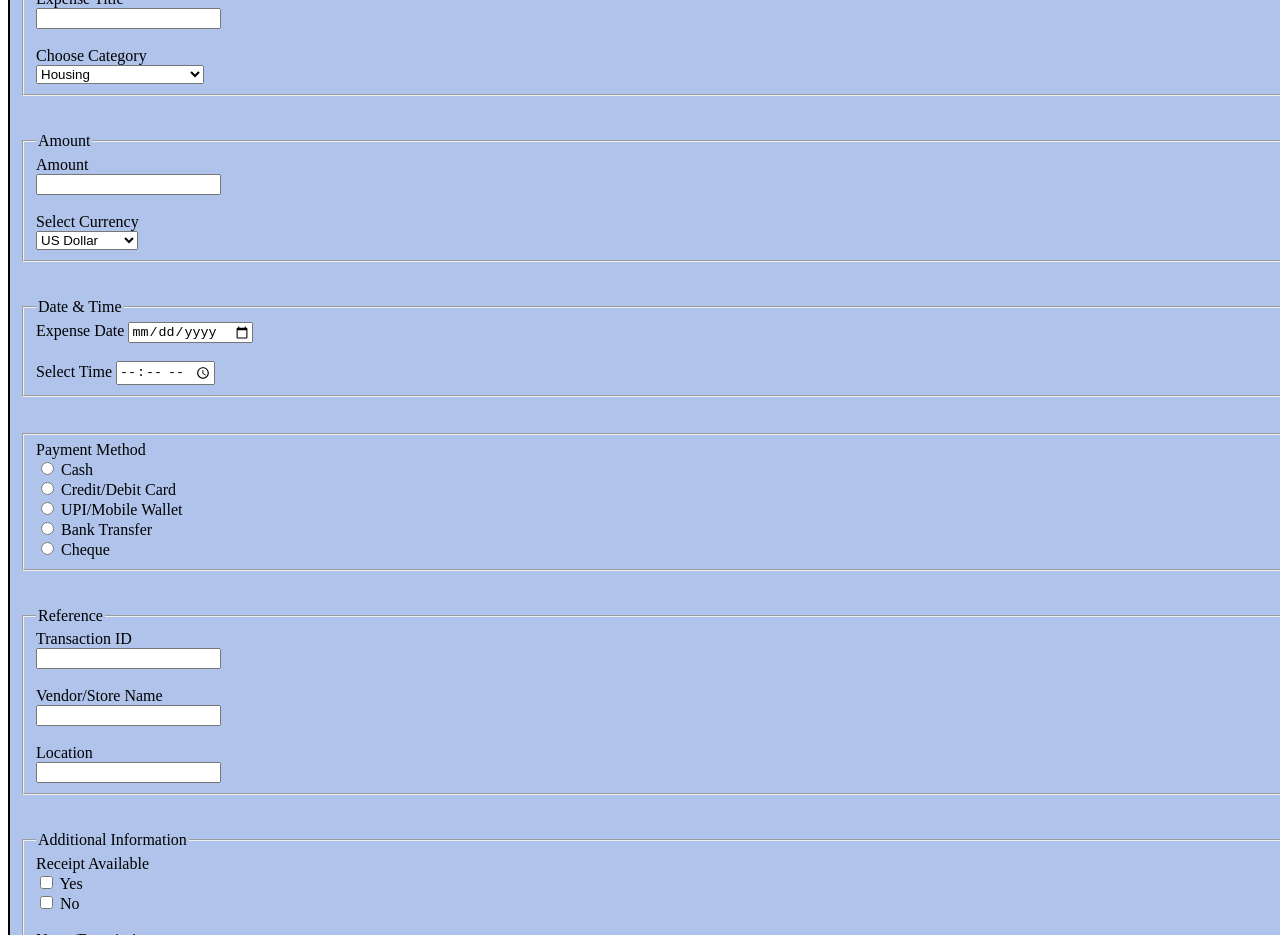
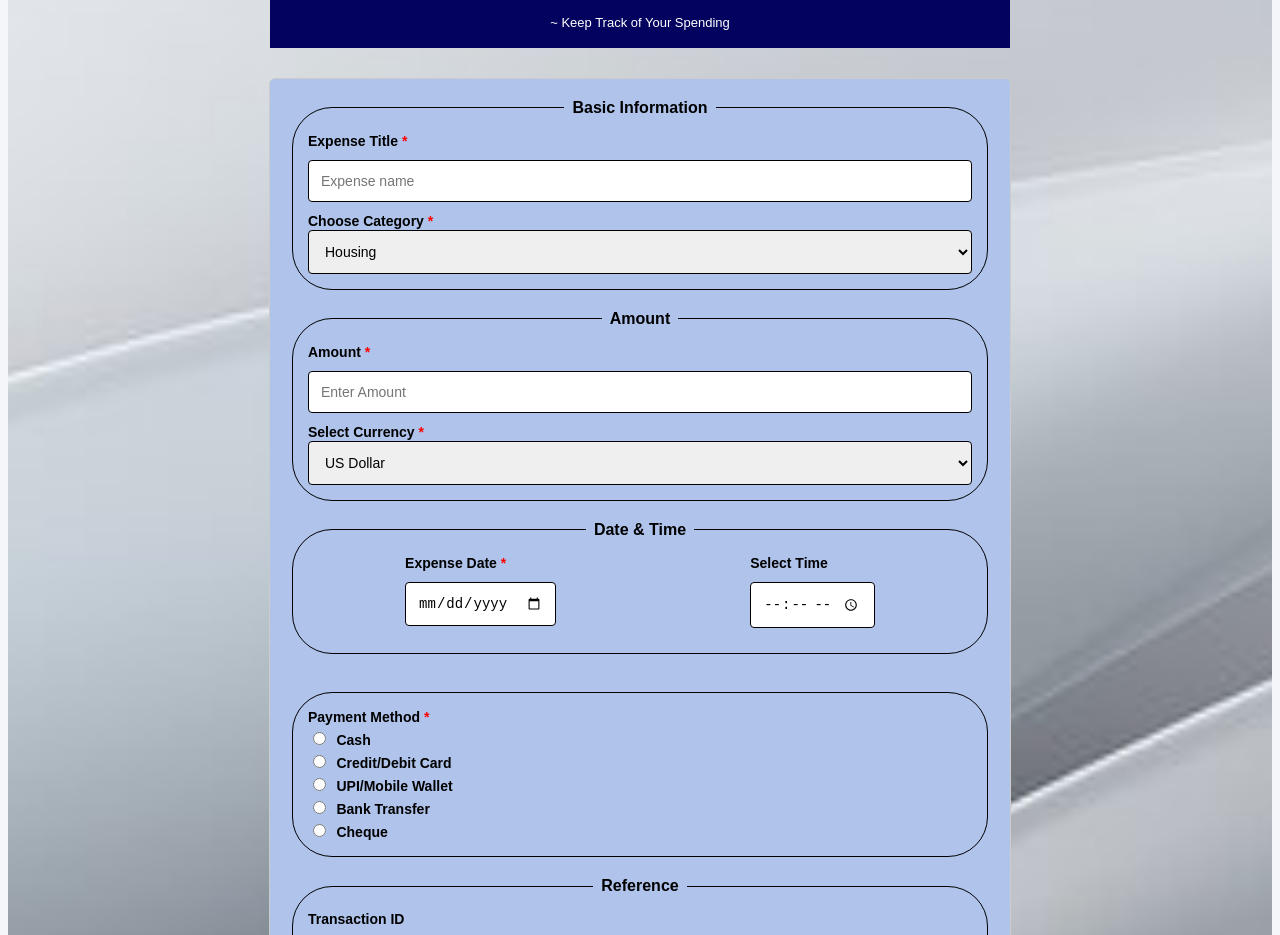
Before and after one commit to Swetalana09/Expense-Tracker-Form, a plain HTML site: page Expense Tracker Form/index.html in a window 1280 px wide. Shown: the part 120-1055 px from the top of the page. Drawn offline with Linux system fonts and the light colour scheme.

Commit message:
Add CSS style

```diff
--- /dev/null
+++ b/Expense Tracker Form/css/style.css
@@ -0,0 +1,139 @@
+body{
+    background-color: #f4f6f9;
+    font-family: Arial, Helvetica, sans-serif;
+}
+.main{
+    text-align: center;
+    font-size:24px;
+    margin-bottom: 20px;
+    background-color: rgb(3, 3, 95);
+    color: white;
+    height:auto;
+    width:730px;
+    padding:5px;
+    margin: auto;
+}
+.id1{
+    text-align: center;
+    font-size: small;
+}
+
+.form{
+    width:700px;
+    margin: 30px auto;
+    align-items: stretch;
+    border: 1px solid black;
+    border-radius: 6px;
+    padding: 20px;
+    background-color: rgb(175, 195, 235);
+}
+
+.form,.table-box{
+    width:700px;
+    flex:1;
+    border:1px solid #ccc;
+    padding: 20px;
+}
+.container{
+    gap: 30px;
+    padding: 20px;
+    align-items: flex-start;
+    background-image: url('../images/picture.jpg');
+    background-size: cover;
+    background-position: center;
+    background-repeat: no-repeat;
+}
+
+.box{
+    display: flex;
+    justify-content: space-around;
+}
+
+fieldset{
+    border: 1.5px solid black;
+    padding: 15px;
+    margin-bottom: 20px;
+    border-radius: 40px;
+}
+
+legend{
+    font-size: 16px;
+    font-weight: bold;
+    padding: 0 8px;
+    text-align: center;
+}
+
+label{
+    font-size: 14px;
+    font-family: Arial, Helvetica, sans-serif;
+    font-weight: bold;
+}
+
+.submit{
+    text-align: center;
+    margin-top: 20px;
+}
+
+button{
+    padding:10px 20px;
+    font-size:16px;
+    background-color: #05173f;
+    color: white;
+    border:none;
+    border-radius: 15px;
+    cursor:pointer;
+}
+
+button:hover{
+    background-color: #6f7da5;
+}
+
+textarea{
+    height: 80px;
+    resize: vertical;
+}
+
+input[type="text"],
+input[type="number"],
+input[type="date"],
+input[type="time"],
+select,
+textarea{
+    width: 100%;
+    padding: 12px 12px;
+    margin-top: 5px 0 0 0;
+    font-size: 14px;
+    border: 1px solid black;
+    border-radius: 4px;
+    box-sizing: border-box;
+    resize: vertical;
+}
+
+input[type=text], input[type=number], input[type=date],input[type=time]{
+    width: 100%;
+    padding: 12px;
+    margin: 10px 0;
+    box-sizing: border-box;
+}
+
+input[type='radio'],
+input[type='checkbox']{
+    margin-right: 6px;
+    margin-top: 6px;
+}
+
+input[type='checkbox']{
+    box-sizing: border-box;
+}
+
+
+.asterisk{
+    color:red;
+}
+
+@media screen and (max-width:700px){
+    .form{
+        width:95%;
+        padding:15px;
+    }
+}
--- a/Expense Tracker Form/index.html
+++ b/Expense Tracker Form/index.html
@@ -4,25 +4,29 @@
     <meta charset="UTF-8">
     <meta name="viewport" content="width=device-width, initial-scale=1.0">
     <title>Expense Tracker Form</title>
-    <link rel="stylesheet" href="style.css">
+    <link rel="stylesheet" href="css/style.css">
 </head>
 <body>
+<div class="container">
+    <div class="main">
+        <h2>EXPENSE TRACKER FORM</h2>
+         <p class="id1">~ Keep Track of Your Spending</p>
+    </div>
 <div class="form">
     <form>
-        <h2 class="main">EXPENSE TRACKER FORM</h2>
         <fieldset>
             <legend>Basic Information</legend>
-        <!--Expense Title-->
-        <label for="exptitle">Expense Title</label><br>
-        <input type="text" id="exptitle" name="exptitle" required>
-        <br><br>
+            <!--Expense Title-->
+            <label for="exptitle">Expense Title <span class="asterisk">*</span></label><br>
+            <input type="text" id="exptitle" name="exptitle" placeholder="Expense name">
+        <br>
 
         <!--Category (Dropdown)-->
-        <label for="category">Choose Category</label><br>
+        <label for="category">Choose Category <span class="asterisk">*</span></label><br>
             <select name="category" id="category" required>
                     <option value="housing">Housing</option>
                     <option value="food">Food</option>
-                    <optin value="transportation">Transportation</optin>
+                    <option value="transportation">Transportation</optin>
                     <option value="health">Health</option>
                     <option value="shopping">Shopping</option>
                     <option value="entertainment">Entertainment</option>
@@ -30,41 +34,44 @@
                     <option value="miscellaneous">Miscellaneous expenses</option>
             </select>
         </fieldset>
-        <br><br>
 
         <fieldset>
             <legend>Amount</legend>
         <!--Amount (number)-->
-        <label for="amount">Amount</label><br>
-        <input type="number" id="amount" name="amount" required>
-        <br><br>
+        <label for="amount">Amount <span class="asterisk">*</span></label><br>
+        <input type="number" id="amount" name="amount" placeholder="Enter Amount" required>
+        <br>
 
         <!--Currency (Dropdown)-->
-        <label for="currency">Select Currency</label><br>
+        <label for="currency">Select Currency <span class="asterisk">*</span></label><br>
         <select name="currency" id="currency" required>
             <option value="USD" label="US Dollar">USD</option>
             <option value="INR" label="Indian Rupee">INR</option>
             <option value="EUR" label="Euro">EUR</option>
         </select>
     </fieldset>
-        <br><br>
 
         <fieldset>
             <legend>Date & Time</legend>
+        <div class="box">
         <!--Expense Date-->
-        <label for="dt">Expense Date</label>
-        <input type="date" id="dt" name="'dt" required>
-        <br><br>
+        <div>
+        <label for="dt">Expense Date <span class="asterisk">*</span></label><br>
+        <input type="date" id="dt" name="'dt" required><br>
+        </div>
 
         <!--Time-->
-        <label for="appt">Select Time</label>
-        <input type="time" id="appt" name="appt">
+        <div>
+        <label for="appt">Select Time</label><br>
+        <input type="time" id="appt" name="appt"><br>
+        </div>
+        </div>
         </fieldset>
-        <br><br>
+        <br>
 
         <fieldset>
         <!--Payment method (radio)-->
-        <label>Payment Method</label><br>
+        <label>Payment Method <span class="asterisk">*</span></label><br>
         <input type="radio" id="card" name="payment" value="cash" required>
         <label for="cash">Cash</label><br>
         <input type="radio" id="card" name="payment" value="card" required>
@@ -74,48 +81,45 @@
         <input type="radio" id="bank" name="payment" value="Bank Transfer" required>
         <label for="bank">Bank Transfer</label><br>
         <input type="radio" id="cheque" name="payment" value="cheque" required>
-        <label for="">Cheque</label>
+        <label for="cheque">Cheque</label>
         </fieldset>
-        <br><br>
 
 
         <fieldset>
             <legend>Reference</legend>
         <!--Transaction ID-->
         <label for="transaction">Transaction ID</label><br>
-        <input type="text" id="transaction" name="transaction">
-        <br><br>
+        <input type="text" id="transaction" name="transaction" placeholder="Enter Transaction ID">
+        <br>
 
         <!--Vendor/Store name-->
         <label for="name">Vendor/Store Name</label><br>
-        <input type="text" id="name" name="name">
-        <br><br>
+        <input type="text" id="name" name="name" placeholder="Enter Vendor/Store name">
+        <br>
 
         <!--Location-->
         <label for="loc">Location</label><br>
-        <input type="text" id="loc" name="loc">
+        <input type="text" id="loc" name="loc" placeholder="Enter Location">
         </fieldset>
-        <br><br>
 
         <fieldset>
             <legend>Additional Information</legend>
         <!--Receipt Available-->
         <label>Receipt Available</label><br>
-        <input type="checkbox" id="ra" name="ra">
-        <label for="ra">Yes</label><br>
-        <input type="checkbox" id="ra" name="ra">
-        <label for="ra">No</label>
+        <input type="radio" id="yes" name="receipt" value="yes">
+        <label for="yes">Yes</label><br>
+        <input type="radio" id="no" name="receipt" value="no">
+        <label for="no">No</label>
         <br><br>
 
         <!--Notes/Description-->
         <label for="note">Notes/Description</label><br>
-        <textarea id="note" name="note" max="200"></textarea>
+        <textarea id="note" name="note" max="200" placeholder="Your message..."></textarea>
         <br><br>
 
         <!--Tags-->
         <label for="tags">Tags</label>
         <input type="text" id="tags" name="tags" placeholder="e.g. Food, Travel, Office">
-        <br><br>
         </fieldset>
 
         <fieldset>
@@ -123,19 +127,17 @@
         <!--Recurring expense-->
         <input type="checkbox" id="yes" name="save" value="Yes">
         <label for="yes">Save this recurring expense</label><br>
-        <br><br>
+        <br>
 
         <!--Save expense-->
         <input type="checkbox" id="yes" name="save" value="Yes" required>
-        <label for="yes">Save this expense</label><br>
+        <label for="yes">Save this expense <span class="asterisk">*</span></label><br>
         </fieldset>
-        <br><br>
 
         <div class="submit">
         <button type="button">Submit</button>
-        </div>
-
     </form>
+</div>
 </div>
 </body>
 </html>
--- a/Expense Tracker Form/style.css
+++ /dev/null
@@ -1,21 +0,0 @@
-.main{
-    text-align: center;
-    font-size:24px;
-}
-.form{
-    width:100%;
-    align-items: stretch;
-    border: 2px solid black;
-    padding: 10px;
-    background-color: rgb(175, 195, 235);
-}
-.submit{
-    text-align: center;
-    margin-top: 20px;
-}
-
-button{
-    padding:5px 10px;
-    font-size:16px;
-    cursor:pointer;
-}
```
Also changed, not shown: Expense Tracker Form/images/picture.jpg (added).
